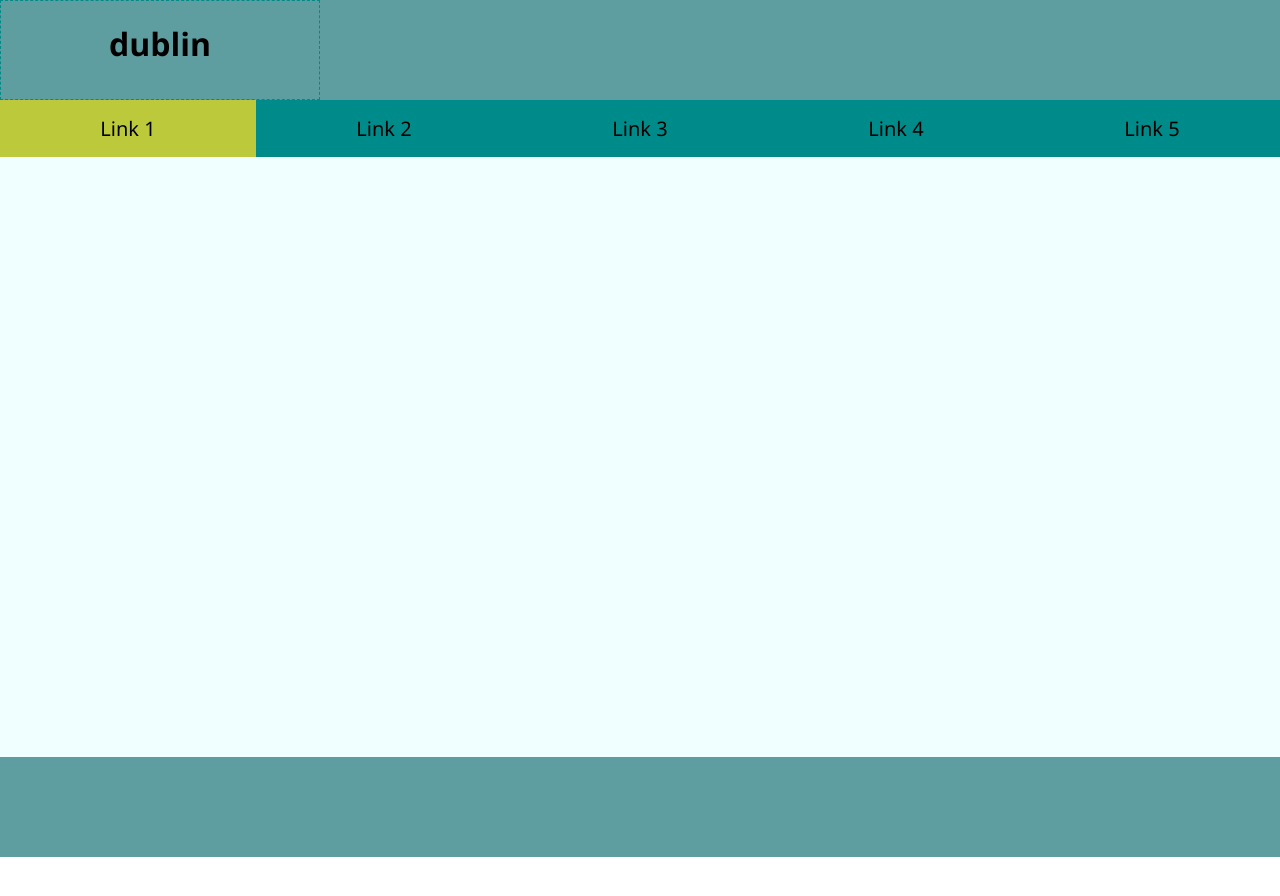
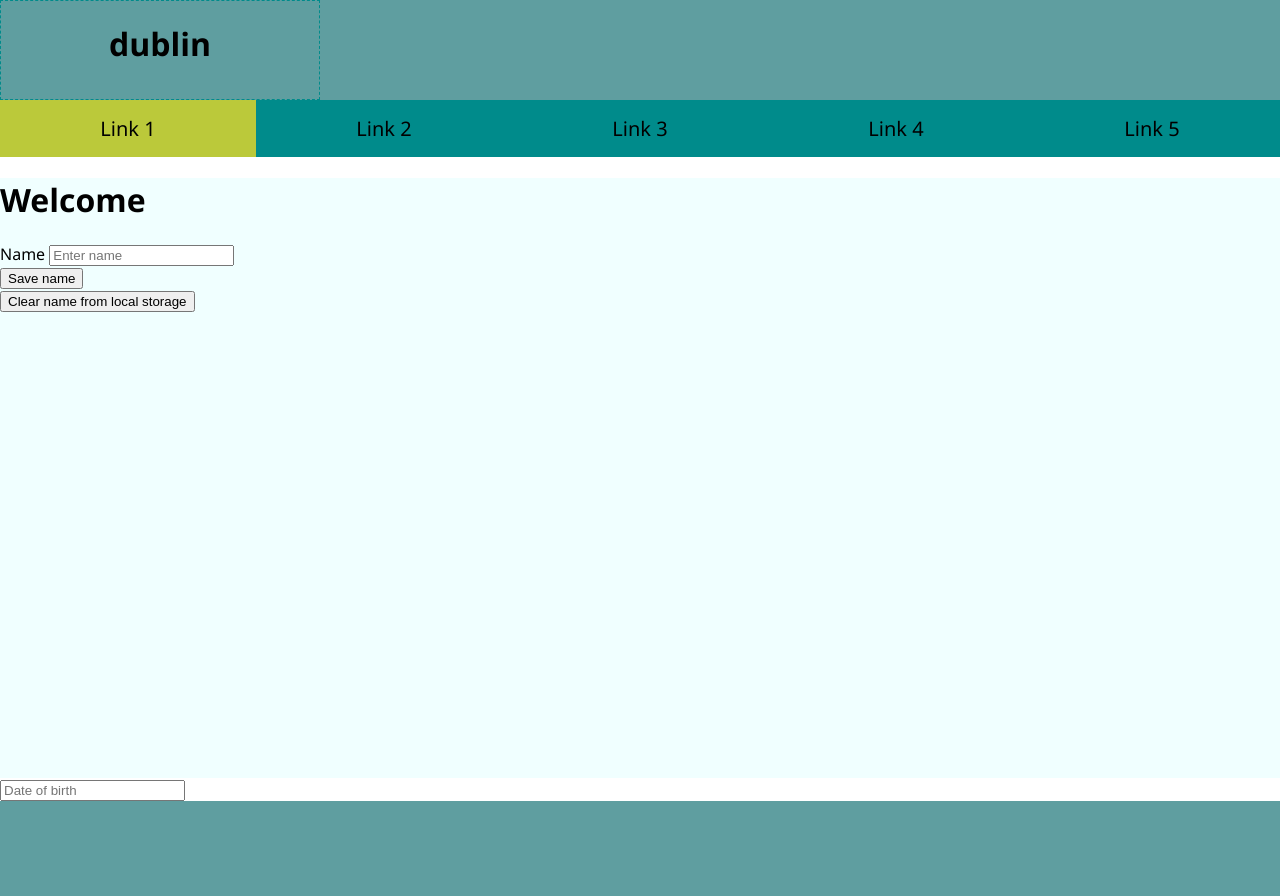
Before and after one commit to Richie-1876/demosite4, a plain HTML site: page index.html in a window 1280 px wide. Before the commit the page ends 857 px from the top, so only its background shows below. Drawn offline with Linux system fonts and the light colour scheme.

Commit message:
JSON exercises

```diff
--- a/index.html
+++ b/index.html
@@ -23,8 +23,88 @@
           <li><a href="page5.html">Link 5</a></li>
         </ul>
       </nav>
-      <main></main>
+      <main>
+        <h1 id="welcome_message">Welcome,</h1>
+        <label>Name</label>
+        <input id="nameBox" placeholder="Enter name" type="text" />
+        <br />
+        <button id="saveName">Save name</button>
+        <br />
+        <button id="clear_Local">Clear name from local storage</button>
+      </main>
+      <input
+        type="text"
+        placeholder="Date of birth"
+        onfocus="(this.type = 'date')"
+      />
       <footer id="main-footer"></footer>
     </div>
+    <script>
+      // let inputBox = document.getElementById("nameBox");
+      let clrLs = document.getElementById("clear_Local");
+      let username = "";
+      let saveName = document
+        .getElementById("saveName")
+        .addEventListener("click", () => {
+          username = document.getElementById("nameBox").value;
+          localStorage.setItem("username", username);
+          update();
+          inputBox.value = "";
+        });
+
+      clrLs.addEventListener("click", () => {
+        localStorage.clear();
+        update();
+      });
+      let welcome = document.getElementById("welcome_message");
+
+      window.onload = () => {
+        update();
+      };
+      function update() {
+        localStorage.getItem("username") != null
+          ? (welcome.innerText = `Welcome, ${localStorage.username}`)
+          : (welcome.innerText = "Welcome ");
+      }
+      console.log(localStorage.username);
+      // this returns undefined
+      console.log(localStorage.somekeythatdoesnt);
+      // this return a null value
+      console.log(localStorage.getItem("somekeythatdoesnt"));
+
+      let stuff = {
+        favFood1: "Pizza",
+        favFood2: "Chips",
+        favFood3: "Nachos",
+      };
+      localStorage.setItem("stuff", JSON.stringify(stuff));
+      console.log(typeof localStorage.getItem("stuff"));
+      console.log(typeof stuff);
+
+      // console.log(JSON.parse(localStorage.getItem("stuff")));
+      let objFromString = JSON.parse(localStorage.stuff);
+      console.log(objFromString);
+
+      for (const key in objFromString) {
+        if (Object.hasOwnProperty.call(objFromString, key)) {
+          console.log(objFromString[key]);
+        }
+      }
+
+      //////////////////////////////////////
+      let person1 = {
+        firstName: "James",
+        lastName: "Jones",
+        age: 34,
+        likesCoding: true,
+        favFoods: ["Pizza", "chops"],
+      };
+      // console.log(JSON.stringify(person1));
+
+      let JSONPerson1 =
+        '{"firstName": "James","lastName": "Jones","age": 34,"likesCoding": true,"favFoods": ["Pizza", "chops"]}';
+      console.log(JSONPerson1);
+      console.log(JSON.parse(JSONPerson1));
+    </script>
   </body>
 </html>
```
Also changed, not shown: page5.html (+11 -2 lines).
